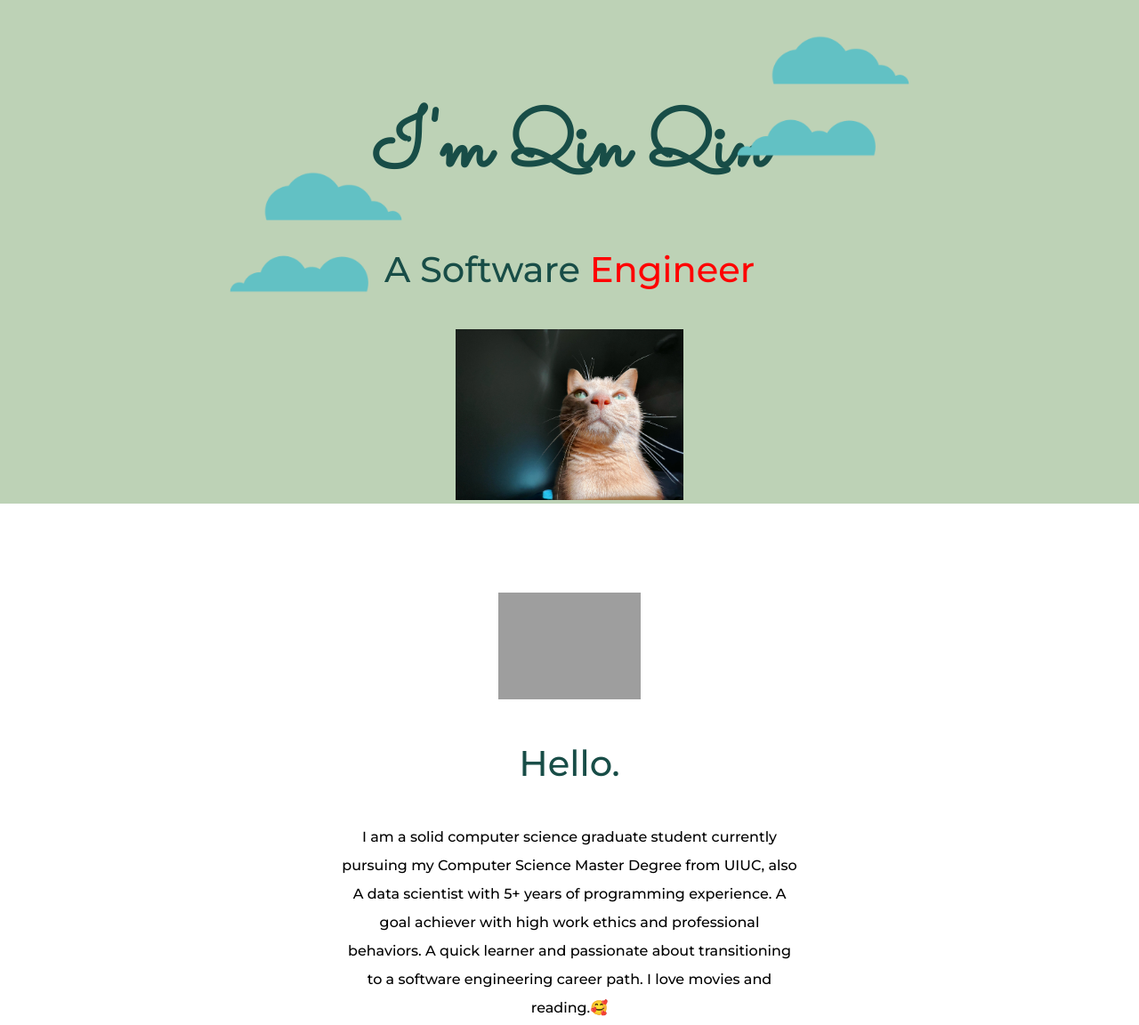
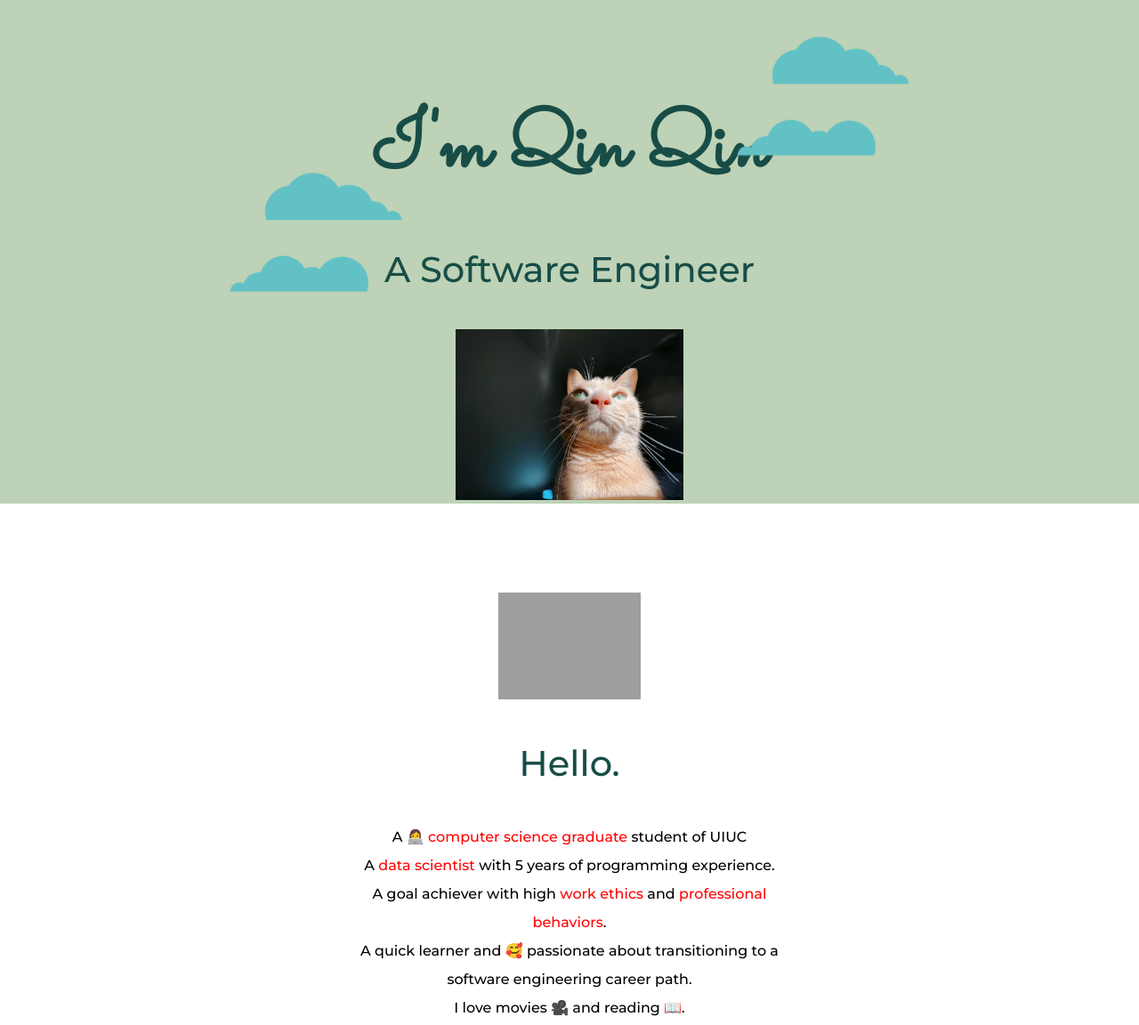
Before and after one commit to qqin99/CV, a plain HTML site: page index.html in a window 1280 px wide. Shown: the part 37-1189 px from the top of the page at 89% size. Drawn offline with Linux system fonts and the light colour scheme; grey boxes are pictures that could not be loaded.

Commit message:
adjust width

```diff
--- a/index.html
+++ b/index.html
@@ -1,5 +1,6 @@
 <!DOCTYPE html>
 <html lang="en" dir="ltr">
+
 <head>
   <meta charset="utf-8">
   <title>Qin Qin</title>
@@ -13,7 +14,7 @@
   <div class="top-container">
     <img class="cloud1" src="images/cloud.png" width="210" height="210" alt="cloud-img">
     <h1>I'm Qin Qin</h1>
-      <h2>A Software <span class="data">Engineer</span></h2>
+    <h2>A Software Engineer</h2>
     <img class="cloud2" src="images/cloud.png" width="210" height="210" alt="cloud-img">
     <img class="mountain" src="images/mycat.jpg" alt="mycat-pic">
   </div>
@@ -21,11 +22,11 @@
     <div class="profile">
       <img class="profile-pic" src="images/QQ photo.png" alt="Profile-pic">
       <h2>Hello.</h2>
-        <p class="intro">I am a solid computer science graduate student currently pursuing my Computer Science Master Degree from UIUC,
-          also A data scientist with 5+ years of programming experience.
-          A goal achiever with high work ethics and professional behaviors.
-          A quick learner and passionate about transitioning to a software engineering career path.
-          I love movies and reading.🥰</p>
+      <p class="intro">A 👩‍💻 <span class="data">computer science graduate</span> student of UIUC </p>
+      <p class="intro">A <span class="data">data scientist</span> with 5 years of programming experience.</p>
+      <p class="intro">A goal achiever with high <span class="data">work ethics</span> and <span class="data">professional behaviors</span>.</p>
+      <p class="intro">A quick learner and 🥰 passionate about transitioning to a software engineering career path.</p>
+      <p class="intro">I love movies 🎥 and reading 📖.</p>
     </div>
     <hr>
     <div class="skills">
@@ -33,7 +34,7 @@
       <div class="skill-row">
         <img class="skill-pic" src="images/skill.png" alt="skill-pic">
         <h3>Languages</h3>
-          <p>Python, Java, JavaScript, C++,  HTML/CSS, Haskell, SQL, R </p>
+        <p>Python, Java, JavaScript, C++, HTML/CSS, Haskell, SQL, R </p>
         <h3>Frameworks</h3>
         <p>Flask, Django, Node.js, React.js, Angular.js, jQuery, Spring, Express, Bootstrap</p>
       </div>
@@ -42,7 +43,7 @@
         <h3>Databases</h3>
         <p>MongoDB, PostgreSQL, DynamoDB, MySQL, SQLite, SQLServer, SAS</p>
         <h3>Tools</h3>
-          <p>AWS, Git, Heroku,  Docker, Postman, Selenium, Agile Methodology</p>
+        <p>AWS, Git, Heroku, Docker, Postman, Selenium, Agile Methodology</p>
         <h3>Libraries</h3>
         <p>Pytest, Unittest, Numpy, Scipy, Pandas, Matplotlib, Scikit-learn, Tensorflow, Seaborn, Boto3, PySpark</p>
       </div>
@@ -53,7 +54,7 @@
       <div class="projects-row">
         <img class="project-pic" src="images/project.png" alt="quotes">
         <h3>Web Application – Quotes & Efficiency</h3>
-          <p>Developed a scalable network application using HTML/CSS,  JavaScript, jQuery, Node.js, Experss.js,
+        <p>Developed a scalable network application using HTML/CSS, JavaScript, jQuery, Node.js, Experss.js,
           and Embedded JavaScript templating (EJS) to create dynamic To-Do-List web pages. </p>
       </div>
       <div class="projects-row">
@@ -73,7 +74,7 @@
     <div class="contact-me">
       <h2>Get In Touch</h2>
       <h3>If you need a software engineer like me.</h3>
-        <p>fast leaner, pasionate, professional, fun to work with.</p>
+      <p>quick learner, pasionate, professional, fun to work with.</p>
       <a class="btn" href="mailto:qinq2@illinois.edu">CONTACT ME</a>
     </div>
   </div>
@@ -87,4 +88,5 @@
   </div>
 
 </body>
+
 </html>
```
Also changed, not shown: images/mount.png (deleted), images/mt.png (deleted), images/project.jpeg (deleted), images/spark_and_hadoop.png (deleted), 3 other files. Lines whose indentation alone changed are shown as unchanged.
